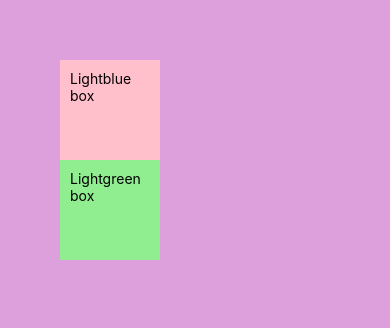
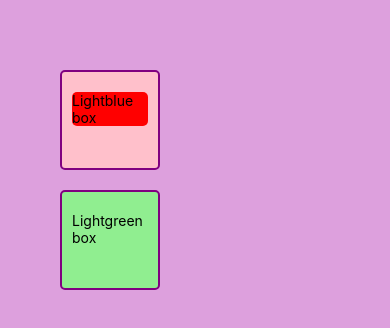
Before and after one commit to raartist/react-native-topics, a React Native app: screen / in a window 390 px wide. Shown: the top 328 px of the page. Built offline with nearby package versions, Linux system fonts and the light colour scheme.

Commit message:
box model margin padding and border understading

```diff
--- a/App.js
+++ b/App.js
@@ -1,12 +1,13 @@
 import { StyleSheet, Text, View } from "react-native";
 
-//Styling in React -- css not allowed can be styled with the help of javascript properties like camelCase propeties e.g. backgroundColor instead backgroud-color
 /*/last property will take advantage of style in the styling array}*/
+
+// BOX - model
 export default function App() {
   return (
     <View style={styles.container}>
       <View style={[styles.lightblue, styles.box]}>
-        <Text>Lightblue box</Text>
+        <Text style={{borderRadius:5,backgroundColor:'red'}}>Lightblue box</Text>
       </View>
       <View style={[styles.box, styles.lightgreen]}>
         <Text>Lightgreen box</Text>
@@ -24,8 +25,16 @@
   box: {
     width: 100,
     height: 100,
-    padding: 10,
-    backgroundColor:'pink'
+    //padding and margin
+    paddingHorizontal: 10,
+    paddingVertical: 20,
+    marginVertical: 10,
+    //border
+    borderWidth: 2,
+    borderColor: "purple",
+    backgroundColor: "pink",
+    //borderRadius - only applies to android when applied on Textcomponent , however View component supports in both platforms
+    borderRadius:5
   },
   lightblue: {
     backgroundColor: "lightblue",
```
